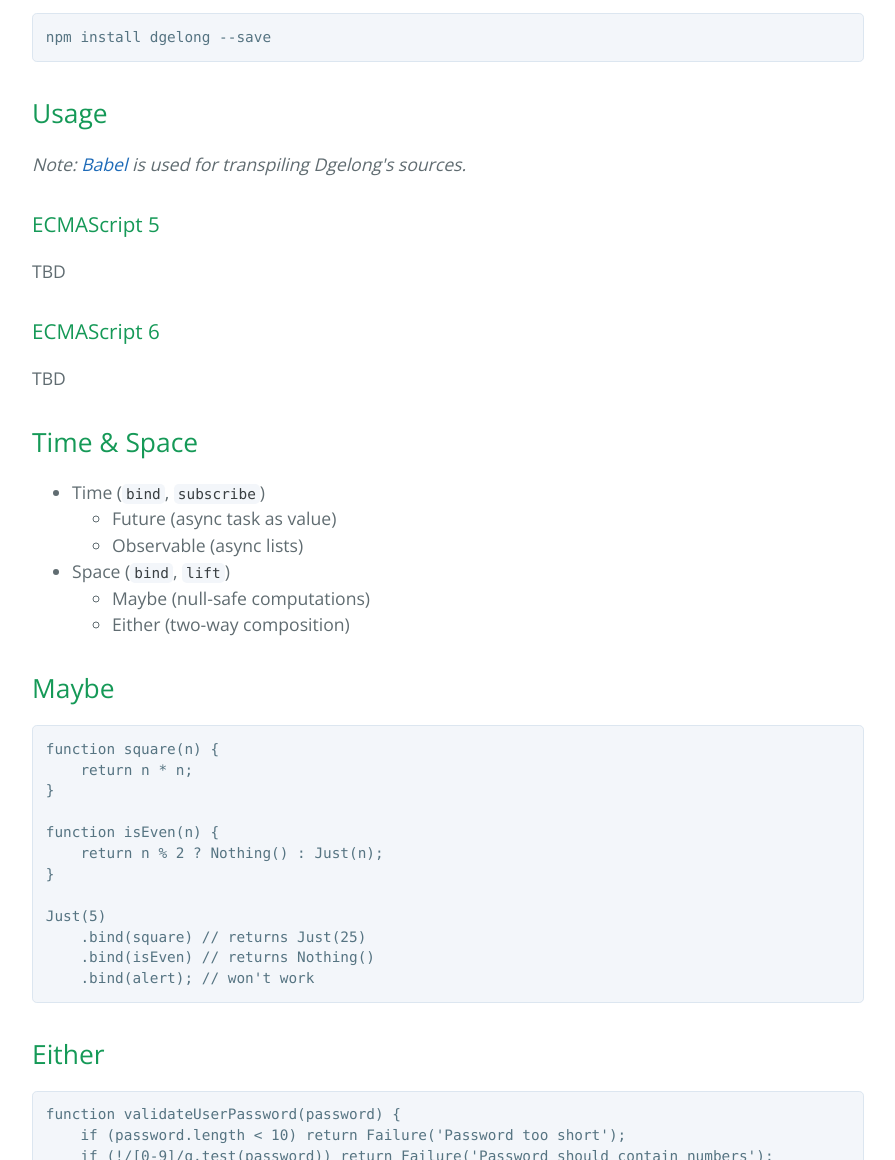
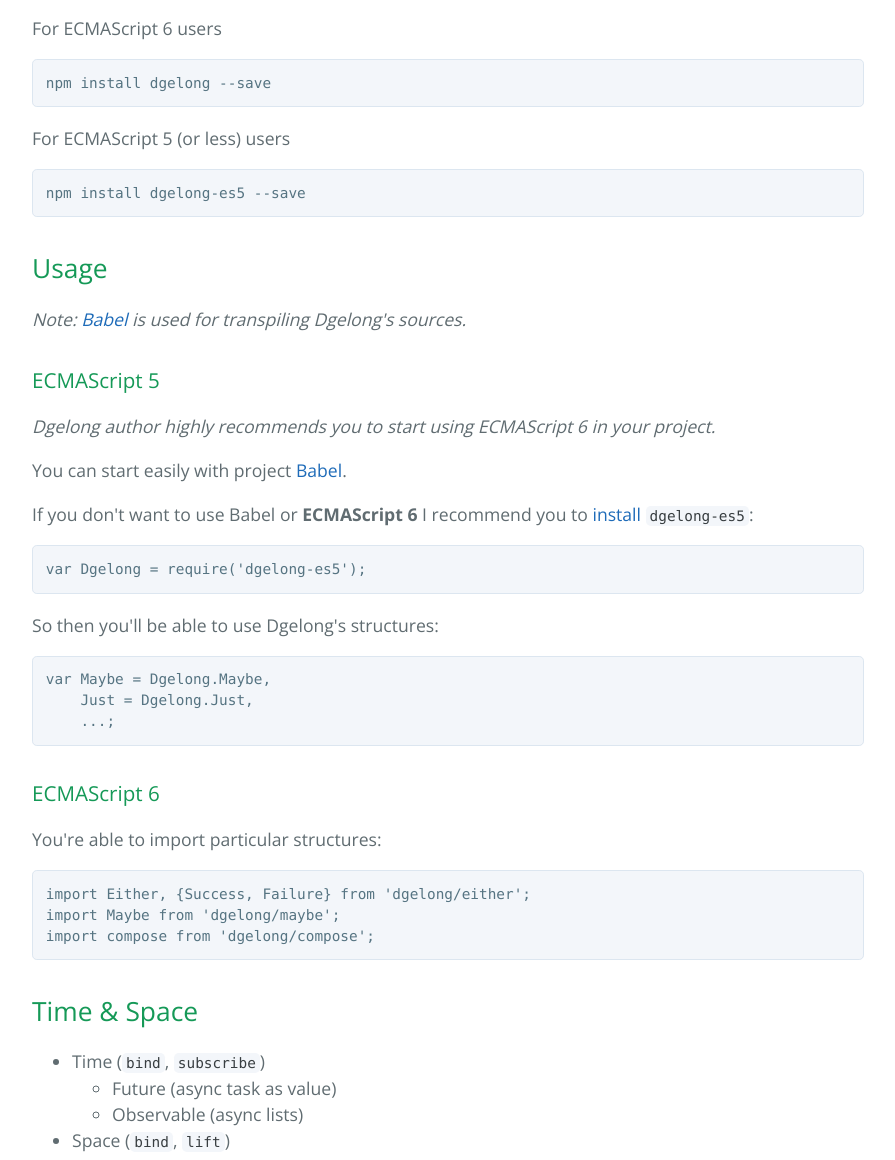
Before and after one commit to alexeyraspopov/dgelong, a plain HTML site: page index.html in a window 1280 px wide. Shown: the part 709-1869 px from the top of the page, without its empty margins (192-1087 px from the left). Drawn offline with nearby package versions, Linux system fonts and the light colour scheme.

Commit message:
Create gh-pages branch via GitHub

```diff
--- a/index.html
+++ b/index.html
@@ -39,7 +39,14 @@
 <h2>
 <a id="install" class="anchor" href="#install" aria-hidden="true"><span class="octicon octicon-link"></span></a>Install</h2>
 
+<p>For ECMAScript 6 users</p>
+
 <pre><code>npm install dgelong --save
+</code></pre>
+
+<p>For ECMAScript 5 (or less) users</p>
+
+<pre><code>npm install dgelong-es5 --save
 </code></pre>
 
 <h2>
@@ -50,12 +57,31 @@
 <h3>
 <a id="ecmascript-5" class="anchor" href="#ecmascript-5" aria-hidden="true"><span class="octicon octicon-link"></span></a>ECMAScript 5</h3>
 
-<p>TBD</p>
+<p><em>Dgelong author highly recommends you to start using ECMAScript 6 in your project.</em></p>
+
+<p>You can start easily with project <a href="https://babeljs.io/">Babel</a>.</p>
+
+<p>If you don't want to use Babel or <strong>ECMAScript 6</strong> I recommend you to <a href="https://github.com/alexeyraspopov/dgelong-es5">install</a> <code>dgelong-es5</code>:</p>
+
+<pre><code>var Dgelong = require('dgelong-es5');
+</code></pre>
+
+<p>So then you'll be able to use Dgelong's structures:</p>
+
+<pre><code>var Maybe = Dgelong.Maybe,
+    Just = Dgelong.Just,
+    ...;
+</code></pre>
 
 <h3>
 <a id="ecmascript-6" class="anchor" href="#ecmascript-6" aria-hidden="true"><span class="octicon octicon-link"></span></a>ECMAScript 6</h3>
 
-<p>TBD</p>
+<p>You're able to import particular structures:</p>
+
+<pre><code>import Either, {Success, Failure} from 'dgelong/either';
+import Maybe from 'dgelong/maybe';
+import compose from 'dgelong/compose';
+</code></pre>
 
 <h2>
 <a id="time--space" class="anchor" href="#time--space" aria-hidden="true"><span class="octicon octicon-link"></span></a>Time &amp; Space</h2>
```
Also changed, not shown: params.json (+1 -1 lines).
